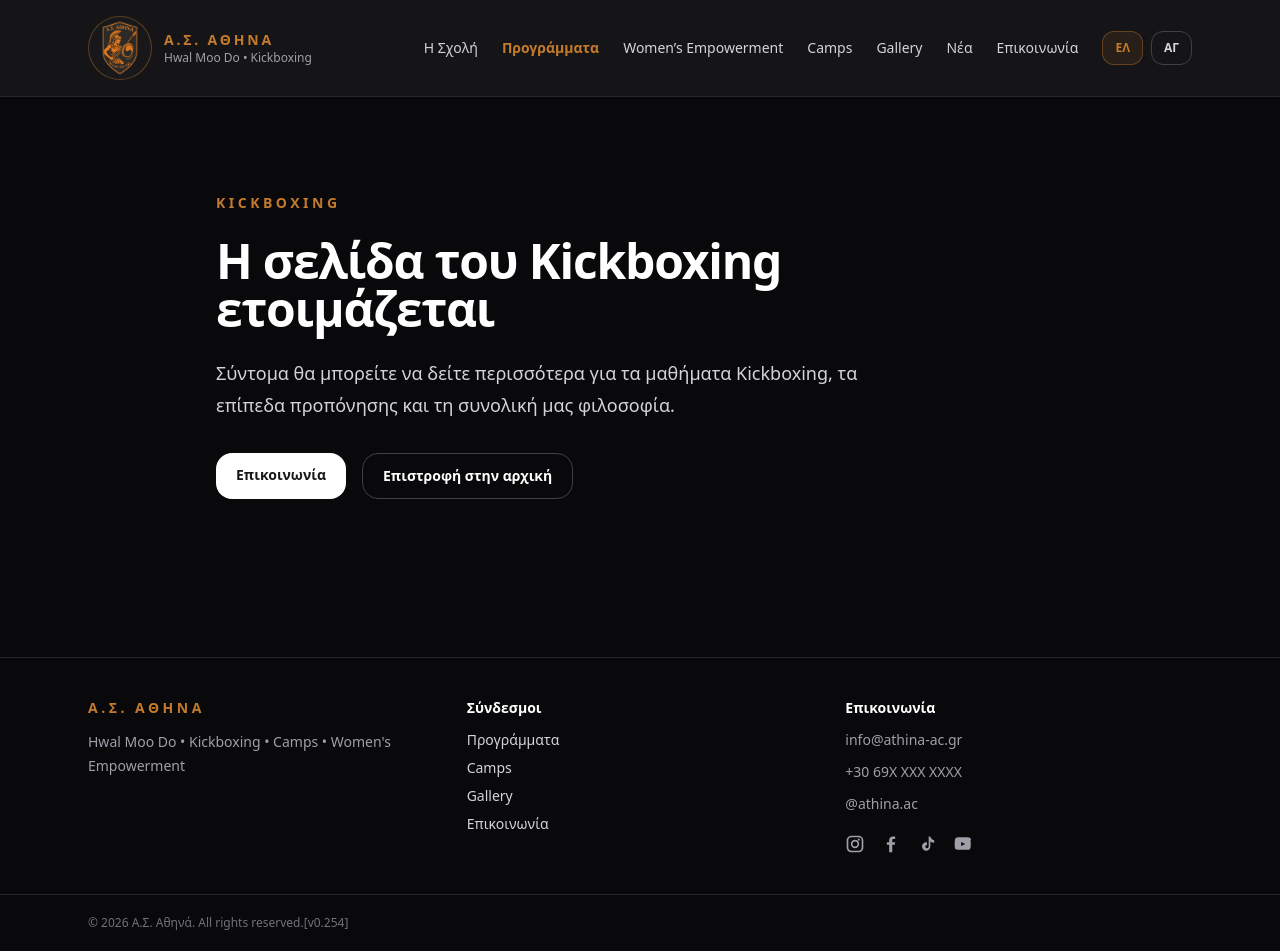
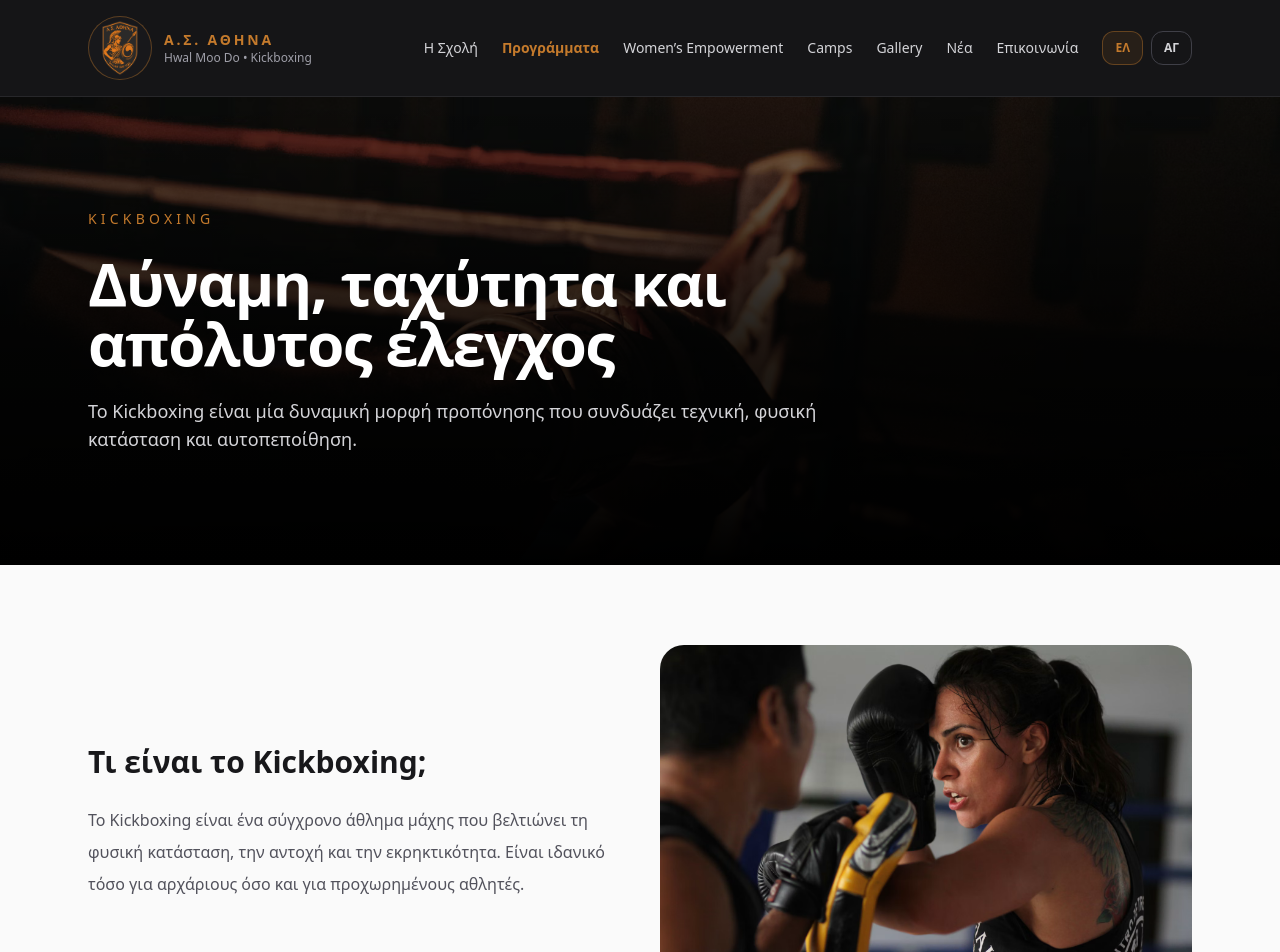
Before and after one commit to gantzoulis/athina-ac-site, a Next.js app: page /programs/kickboxing in a window 1280 px wide. Shown: the top 952 px of the page. Built offline with nearby package versions, Linux system fonts and the light colour scheme.

Commit message:
KB Page, SEO and Google Stuff

```diff
--- a/app/layout.tsx
+++ b/app/layout.tsx
@@ -4,6 +4,7 @@ import "./globals.css";
 import { siteContent } from "@/content/site";
 import Image from "next/image";
 import SiteShell from "@/components/layout/SiteShell";
+import StructuredData from "@/components/seo/StructuredData";
 
 export const metadata: Metadata = {
   metadataBase: new URL("https://athina-ac.gr"),
@@ -46,6 +47,7 @@ export default function RootLayout({
   return (
     <html lang="el">
       <body>
+        <StructuredData />
         <SiteShell>
             {children}
         </SiteShell>
--- a/app/programs/kickboxing/page.tsx
+++ b/app/programs/kickboxing/page.tsx
@@ -1,19 +1,109 @@
 import type { Metadata } from "next";
-import ComingSoonPage from "@/components/ui/ComingSoonPage";
+import Link from "next/link";
+import { ui } from "@/content/ui";
 
 export const metadata: Metadata = {
   title: "Kickboxing",
-  description:
-    "Ανακαλύψτε περισσότερα για τα προγράμματα Kickboxing του Α.Σ. Αθηνά.",
+  description: "Kickboxing στον Α.Σ. Αθηνά.",
 };
 
 export default function KickboxingPage() {
+  const locale = "el";
+  const t = ui[locale].kickboxingPage;
+
   return (
-    <ComingSoonPage
-      locale="el"
-      eyebrow="Kickboxing"
-      title="Η σελίδα του Kickboxing ετοιμάζεται"
-      description="Σύντομα θα μπορείτε να δείτε περισσότερα για τα μαθήματα Kickboxing, τα επίπεδα προπόνησης και τη συνολική μας φιλοσοφία."
-    />
+    <main className="bg-zinc-50">
+      {/* HERO */}
+      <section className="relative overflow-hidden bg-black text-white">
+        <div className="absolute inset-0">
+          <img
+            src="/images/kickboxing-hero.png"
+            alt="Kickboxing training"
+            className="h-full w-full object-cover opacity-50"
+          />
+        </div>
+
+        <div className="absolute inset-0 bg-gradient-to-t from-black via-black/70 to-transparent" />
+
+        <div className="relative mx-auto max-w-6xl px-6 py-28">
+          <div className="max-w-3xl space-y-6">
+            <p className="text-sm uppercase tracking-[0.3em] text-brand-primary">
+              {t.eyebrow}
+            </p>
+
+            <h1 className="text-5xl font-bold tracking-tight md:text-6xl">
+              {t.title}
+            </h1>
+
+            <p className="text-lg text-zinc-300">{t.description}</p>
+          </div>
+        </div>
+      </section>
+
+      {/* INTRO */}
+      <section>
+        <div className="mx-auto grid max-w-6xl gap-10 px-6 py-20 md:grid-cols-2 md:items-center">
+          <div className="space-y-6">
+            <h2 className="text-3xl font-bold text-zinc-900">
+              {t.introTitle}
+            </h2>
+
+            <p className="leading-8 text-zinc-600">{t.introText}</p>
+          </div>
+
+          <div className="overflow-hidden rounded-3xl">
+            <img
+              src="/images/kickboxing-intro.png"
+              alt="Kickboxing pads"
+              className="h-full w-full object-cover"
+            />
+          </div>
+        </div>
+      </section>
+
+      {/* BENEFITS */}
+      <section className="bg-zinc-950 text-white">
+        <div className="mx-auto max-w-6xl px-6 py-20">
+          <h2 className="text-3xl font-bold">{t.benefitsTitle}</h2>
+
+          <div className="mt-10 grid gap-6 md:grid-cols-3">
+            {t.benefits.map((b, i) => (
+              <div
+                key={b.title}
+                className="rounded-2xl border border-zinc-800 bg-zinc-900/70 p-6"
+              >
+                <div className="mb-4 text-2xl font-bold text-brand-primary">
+                  {i + 1}
+                </div>
+
+                <h3 className="text-lg font-semibold">{b.title}</h3>
+
+                <p className="mt-3 text-sm text-zinc-300">
+                  {b.description}
+                </p>
+              </div>
+            ))}
+          </div>
+        </div>
+      </section>
+
+      {/* CTA */}
+      <section>
+        <div className="mx-auto max-w-6xl px-6 py-20">
+          <div className="rounded-3xl bg-zinc-900 p-10 text-white">
+            <h2 className="text-3xl font-bold">{t.ctaTitle}</h2>
+
+            <p className="mt-4 text-zinc-300">{t.ctaText}</p>
+
+            <Link
+              href="/contact"
+              className="mt-6 inline-block rounded-2xl bg-white px-5 py-3 font-semibold text-black"
+            >
+              {t.ctaButton}
+            </Link>
+          </div>
+        </div>
+      </section>
+    </main>
   );
 }
--- a/components/layout/SiteHeader.tsx
+++ b/components/layout/SiteHeader.tsx
@@ -1,5 +1,6 @@
 "use client";
 
+import { useState } from "react";
 import Image from "next/image";
 import Link from "next/link";
 import type { SiteLocale } from "@/content/types";
@@ -14,6 +15,8 @@ type SiteHeaderProps = {
 
 export default function SiteHeader({ locale, onLocaleChange }: SiteHeaderProps) {
   const t = ui[locale].layout;
+
+  const [isOpen, setIsOpen] = useState(false);
 
   const pathname = usePathname();
 
@@ -82,7 +85,52 @@ export default function SiteHeader({ locale, onLocaleChange }: SiteHeaderProps)
 
         <LanguageSwitcher locale={locale} onChange={onLocaleChange} />
         </div>
+        <button
+          type="button"
+          onClick={() => setIsOpen((prev) => !prev)}
+          className="rounded-xl border border-zinc-700 px-3 py-2 text-sm font-semibold text-white md:hidden"
+          aria-label="Toggle menu"
+        >
+          {isOpen ? "✕" : "☰"}
+        </button>
       </nav>
+      {isOpen && (
+        <div className="border-t border-zinc-800 bg-zinc-950 px-6 py-5 md:hidden">
+          <div className="mx-auto flex max-w-6xl flex-col gap-4 text-sm text-zinc-200">
+            <Link href="/about" onClick={() => setIsOpen(false)}>
+              {t.nav.about}
+            </Link>
+
+            <Link href="/programs" onClick={() => setIsOpen(false)}>
+              {t.nav.programs}
+            </Link>
+
+            <Link href="/womens-empowerment" onClick={() => setIsOpen(false)}>
+              {t.nav.womensEmpowerment}
+            </Link>
+
+            <Link href="/camps" onClick={() => setIsOpen(false)}>
+              {t.nav.camps}
+            </Link>
+
+            <Link href="/gallery" onClick={() => setIsOpen(false)}>
+              {t.nav.gallery}
+            </Link>
+
+            <Link href="/news" onClick={() => setIsOpen(false)}>
+              {t.nav.news}
+            </Link>
+
+            <Link href="/contact" onClick={() => setIsOpen(false)}>
+              {t.nav.contact}
+            </Link>
+
+            <div className="pt-2">
+              <LanguageSwitcher locale={locale} onChange={onLocaleChange} />
+            </div>
+          </div>
+        </div>
+      )}
     </header>
   );
 }
--- /dev/null
+++ b/components/seo/StructuredData.tsx
@@ -0,0 +1,28 @@
+export default function StructuredData() {
+  const data = {
+    "@context": "https://schema.org",
+    "@type": "SportsActivityLocation",
+    name: "Α.Σ. Αθηνά",
+    alternateName: "A.C. Athina",
+    url: "https://www.athina-ac.gr",
+    email: "info@athina-ac.gr",
+    telephone: "+306955194933",
+    address: {
+      "@type": "PostalAddress",
+      streetAddress: "Ag. Fotinis 33",
+      addressLocality: "Nea Smyrni",
+      addressRegion: "Athens",
+      postalCode: "17121",
+      addressCountry: "GR",
+    },
+  };
+
+  return (
+    <script
+      type="application/ld+json"
+      dangerouslySetInnerHTML={{
+        __html: JSON.stringify(data),
+      }}
+    />
+  );
+}
--- a/content/ui.ts
+++ b/content/ui.ts
@@ -134,6 +134,37 @@ export const ui = {
         "Επικοινωνήστε μαζί μας για να μάθετε περισσότερα για το πρόγραμμα, τη φιλοσοφία και τον τρόπο εκπαίδευσης.",
       ctaButton: "Επικοινωνία",
     },
+    kickboxingPage: {
+      eyebrow: "Kickboxing",
+      title: "Δύναμη, ταχύτητα και απόλυτος έλεγχος",
+      description:
+        "Το Kickboxing είναι μία δυναμική μορφή προπόνησης που συνδυάζει τεχνική, φυσική κατάσταση και αυτοπεποίθηση.",
+      introTitle: "Τι είναι το Kickboxing;",
+      introText:
+        "Το Kickboxing είναι ένα σύγχρονο άθλημα μάχης που βελτιώνει τη φυσική κατάσταση, την αντοχή και την εκρηκτικότητα. Είναι ιδανικό τόσο για αρχάριους όσο και για προχωρημένους αθλητές.",
+      benefitsTitle: "Τι θα κερδίσετε",
+      benefits: [
+        {
+          title: "Φυσική κατάσταση",
+          description:
+            "Βελτίωση αντοχής, δύναμης και εκρηκτικότητας μέσα από δυναμικές προπονήσεις.",
+        },
+        {
+          title: "Αυτοπεποίθηση",
+          description:
+            "Ανάπτυξη αυτοπεποίθησης και ελέγχου μέσα από την εκμάθηση τεχνικών μάχης.",
+        },
+        {
+          title: "Αποφόρτιση",
+          description:
+            "Ιδανικός τρόπος εκτόνωσης και αποσυμπίεσης από την καθημερινότητα.",
+        },
+      ],
+      ctaTitle: "Ξεκινήστε Kickboxing σήμερα",
+      ctaText:
+        "Ελάτε να δοκιμάσετε μία προπόνηση και να γνωρίσετε την εμπειρία του Kickboxing.",
+      ctaButton: "Επικοινωνία",
+    },
   },
   en: {
     home: {
```
Also changed, not shown: public/images/kickboxing-hero.png (added), public/images/kickboxing-intro.png (added).
